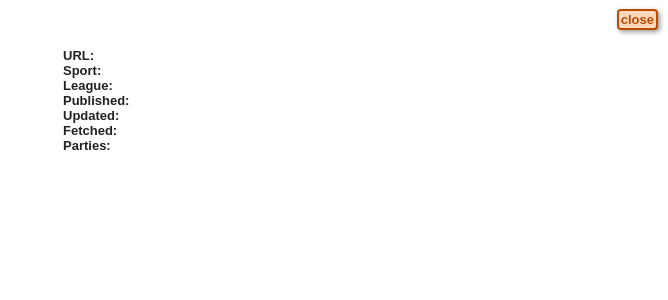
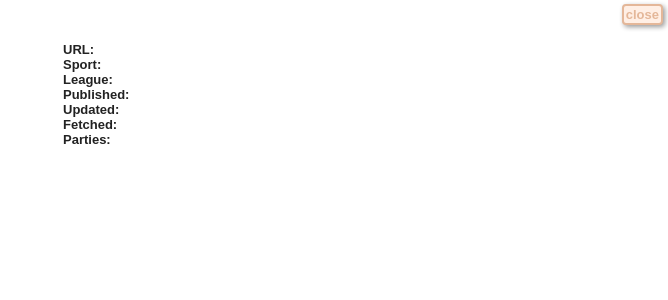
Before and after one commit to ivandeex/dz, a Django app: template dz/templates/admin/dz/news_content_popup.html in a window 1280 px wide. Shown: the top 300 px of the page, without its empty margins (612-1280 px from the left). Run offline with Django 3.2, Linux system fonts and the light colour scheme; the template is opened without the code that fills it, so the values that code supplies are empty.

Commit message:
pin up the popup close button

```diff
--- a/assets/dz-news-content/custom.css
+++ b/assets/dz-news-content/custom.css
@@ -1,20 +1,18 @@
-
-.news-close + * {
-    clear: both;
-}
 
 .news-close {
-    float: right;
+    position: fixed;
+    top: 4px;
+    right: 5px;
     font-size: 13px;
     font-weight: bold;
-    margin: 4px 5px 1px;
     padding: 1px 2px;
     border-radius: 4px;
     border: 2px solid #bb4b00;
     background: #ffd8bd;
     color: #bb4b00;
-    box-shadow: 2px 2px 5px #999;
-    transition: all linear 0.1s;
+    box-shadow: 2px 2px 5px #000;
+    opacity: 0.4;
+    transition: all linear 0.2s;
 }
 
 .news-close:hover {
@@ -22,6 +20,7 @@
     background: #f3d9c3;
     color: #98121d;
     box-shadow: 3px 3px 5px #666;
+    opacity: 1.0;
 }
 
 .news-meta {
```
